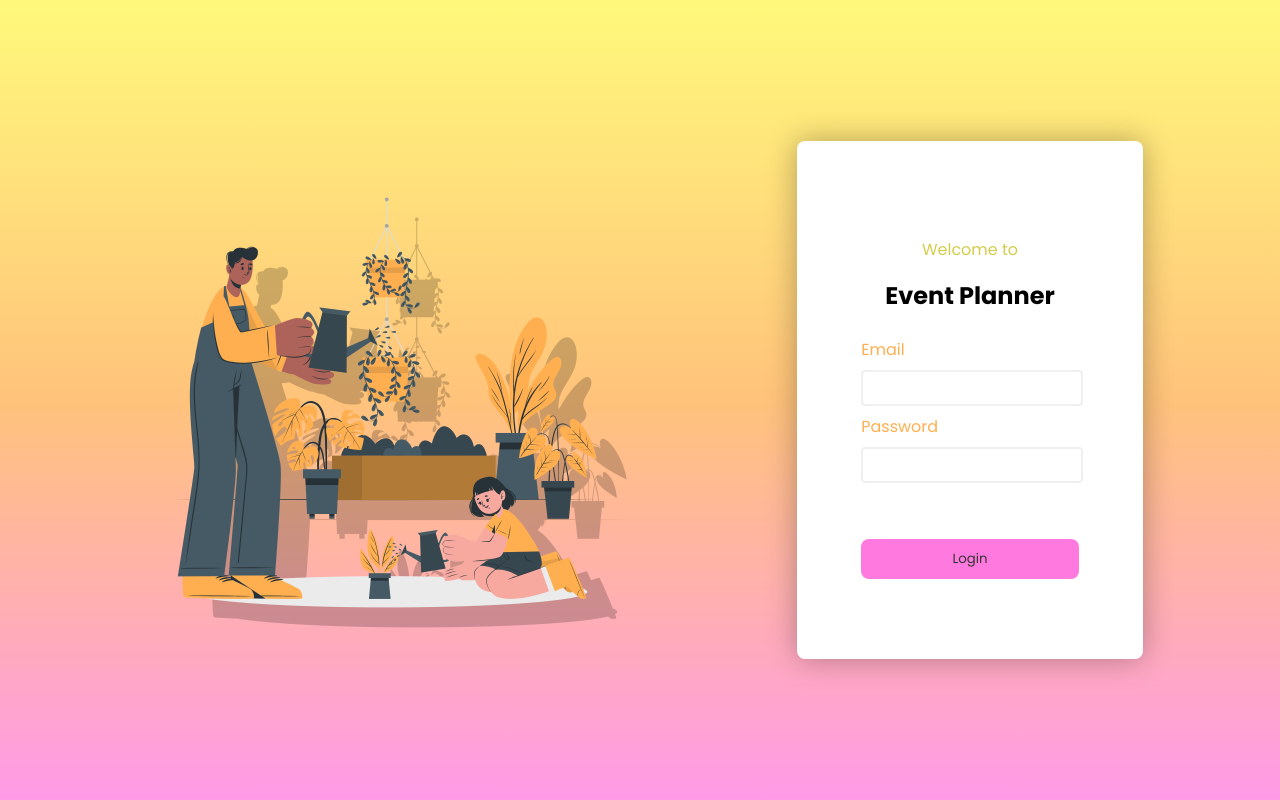
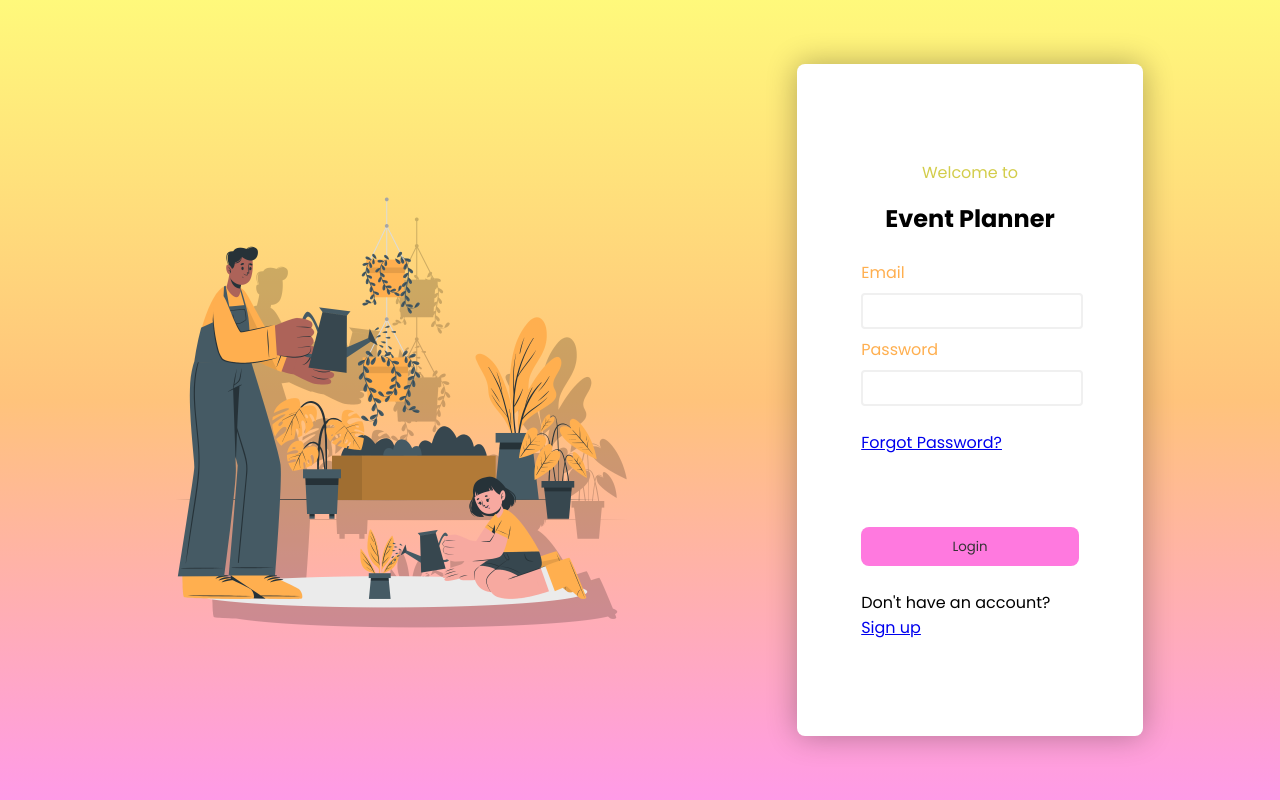
Before and after one commit to saaladdin/Software-Engineering-Project, a React (Create React App) app: page /login in a window 1280 px wide. Built offline with nearby package versions, Linux system fonts and the light colour scheme.

Commit message:
Added sign up and forgot password

```diff
--- a/src/Components/Login/index.js
+++ b/src/Components/Login/index.js
@@ -16,7 +16,17 @@ const Login = () => {
                 <input type="email" id="email" name="email"/>
                 <label htmlFor="password">Password</label>
                 <input type="password" id="password" name="password"/>
+
+                <div className="forgot-password">
+                    <p><a href="/forgotpassword">Forgot Password?</a> </p>
+                </div>
+
                 <button className="submit" type="submit">Login</button>
+
+                <div className="signup-link">
+                    <p>Don't have an account? <a href="/signup">Sign up</a> </p>
+                </div>
+
             </form>
         </div>
     )
```
